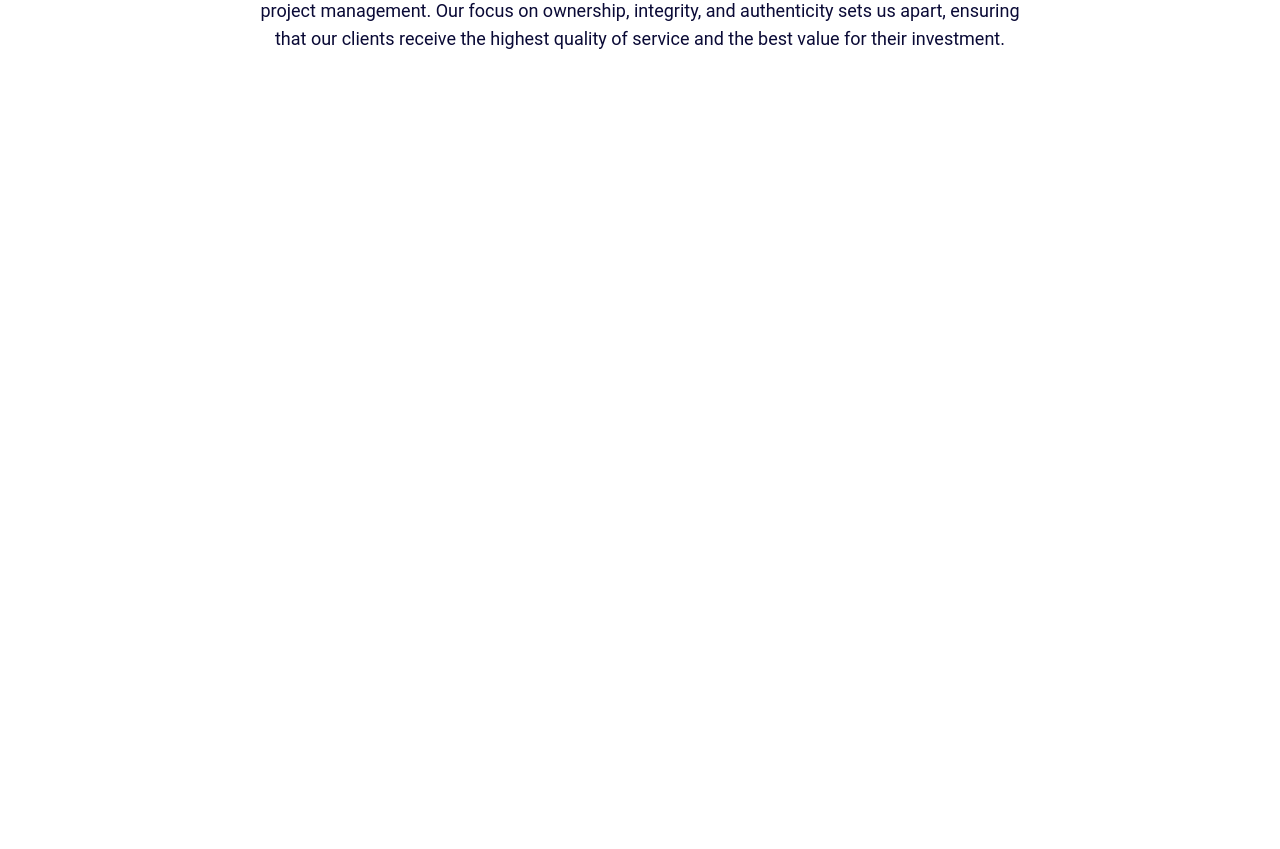
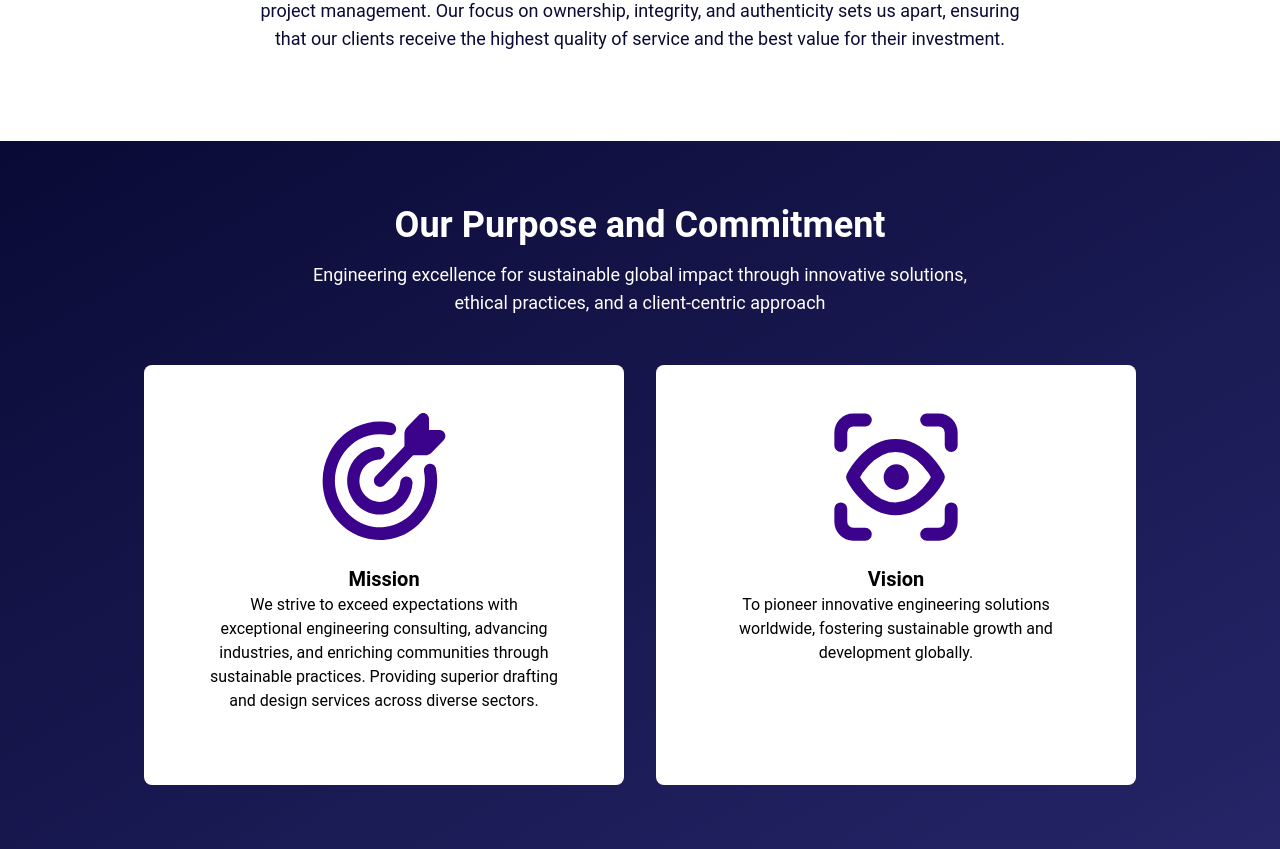
Before and after one commit to EuTACT-Corp/eutactcorp, a React (Vite) app: page / in a window 1280 px wide. Shown: the part 4771-5620 px from the top of the page. Before the commit the page ends 4912 px from the top, so only its background shows below. Built offline with nearby package versions, Linux system fonts and the light colour scheme.

Commit message:
COMPLETE Purpose Section

```diff
--- a/src/App.jsx
+++ b/src/App.jsx
@@ -3,6 +3,7 @@ import Home from "./assets/Components/Home"
 import About from "./assets/Components/About"
 import Services from "./assets/Components/Services"
 import Promises from "./assets/Components/Promises"
+import Purpose from "./assets/Components/Purpose"
 
 function App() {
   return (
@@ -12,6 +13,7 @@ function App() {
       <About />
       <Services />
       <Promises />
+      <Purpose />
     </div>
   );
 }
--- a/src/assets/Components/Promises.jsx
+++ b/src/assets/Components/Promises.jsx
@@ -176,7 +176,6 @@ const Promises = () => {
                 </div>
             </div>
 
-
         </section>
 
     );
--- /dev/null
+++ b/src/assets/Components/Purpose.jsx
@@ -0,0 +1,38 @@
+import MissionSVG from "../Images/mission.svg";
+import VisionSVG from "../Images/vision.svg";
+
+const Purpose = () => {
+    return (
+        <section id="Purpose" className="p-6 md:p-16 w-full bg-gradient-to-br from-primaryGradient to-secondaryGradient">
+            <div className="text-white text-center">
+                <h1 className="text-3xl md:text-4xl font-bold">Our Purpose and Commitment</h1>
+                <h5 className="text-lg py-4">
+                    Engineering excellence for sustainable global impact through innovative solutions, <br />ethical practices, and a client-centric approach
+                </h5>
+            </div>
+            <div className="grid grid-cols-1 md:grid-cols-2 gap-8 px-2 md:px-5 lg:px-20 mt-8">
+                <div className="bg-white text-center p-6 md:p-12 rounded-lg">
+                    <div className="flex justify-center items-center">
+                        <img src={MissionSVG} alt="Mission SVG" className="w-24 h-24 md:w-32 md:h-32" />
+                    </div>
+                    <div className="px-4 py-6">
+                        <h2 className="text-lg md:text-xl font-bold">Mission</h2>
+                        <p className="text-sm md:text-base">We strive to exceed expectations with exceptional engineering consulting, advancing industries, and enriching communities through sustainable practices. Providing superior drafting and design services across diverse sectors.</p>
+                    </div>
+                </div>
+                <div className="bg-white text-center p-6 md:p-12 rounded-lg">
+                    <div className="flex justify-center items-center">
+                        <img src={VisionSVG} alt="Vision SVG" className="w-24 h-24 md:w-32 md:h-32" />
+                    </div>
+                    <div className="px-4 py-6">
+                        <h2 className="text-lg md:text-xl font-bold">Vision</h2>
+                        <p className="text-sm md:text-base">To pioneer innovative engineering solutions worldwide, fostering sustainable growth and development globally.</p>
+                    </div>
+                </div>
+            </div>
+        </section>
+
+    )
+}
+
+export default Purpose;
```
Also changed, not shown: src/assets/Images/mission.svg (added), src/assets/Images/vision.svg (added).
